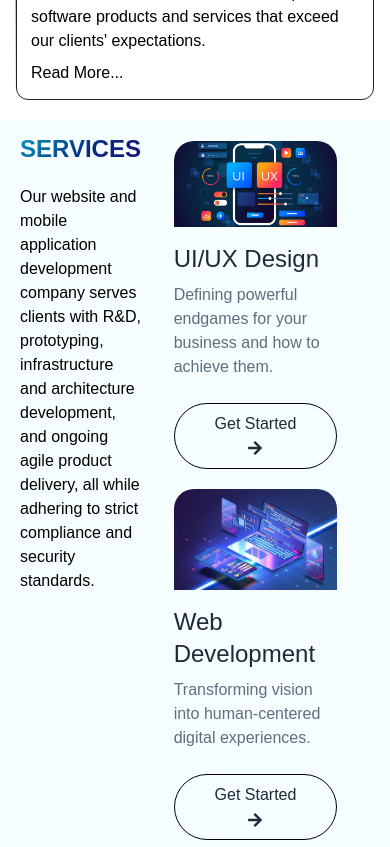
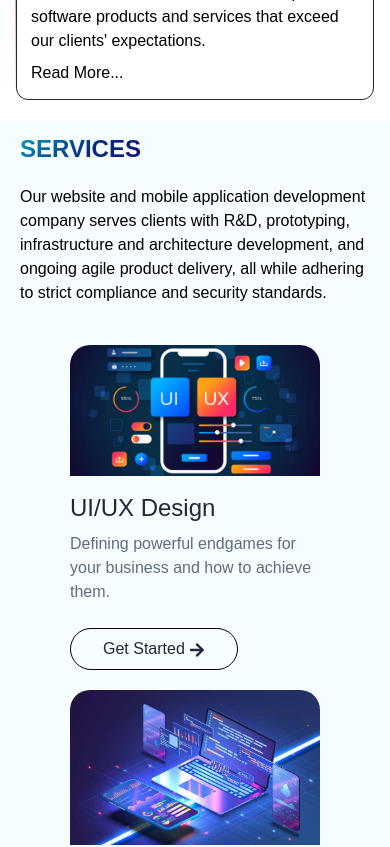
Before and after one commit to Alazar-da/amintechsolution, a React (Create React App) app: page / in a window 390 px wide. Shown: the part 720-1567 px from the top of the page. Built offline with nearby package versions, Linux system fonts and the light colour scheme.

Commit message:
new change

```diff
--- a/src/components/Services.js
+++ b/src/components/Services.js
@@ -8,7 +8,7 @@
 function Services() {
     return(
       <main className="container-fluid mx-auto bg-third px-5 md:pl-[85px] lg:py-5">
-         <div className='mt-5 flex md:flex-col'>
+         <div className='mt-5 flex flex-col'>
             <div className='mt-3 w-full'>
                <h2 className='font-bold lg:text-3xl text-2xl text-black text-center animate-charcter'>Services</h2>
                <div className='shrink md:w-1/2'>
```
